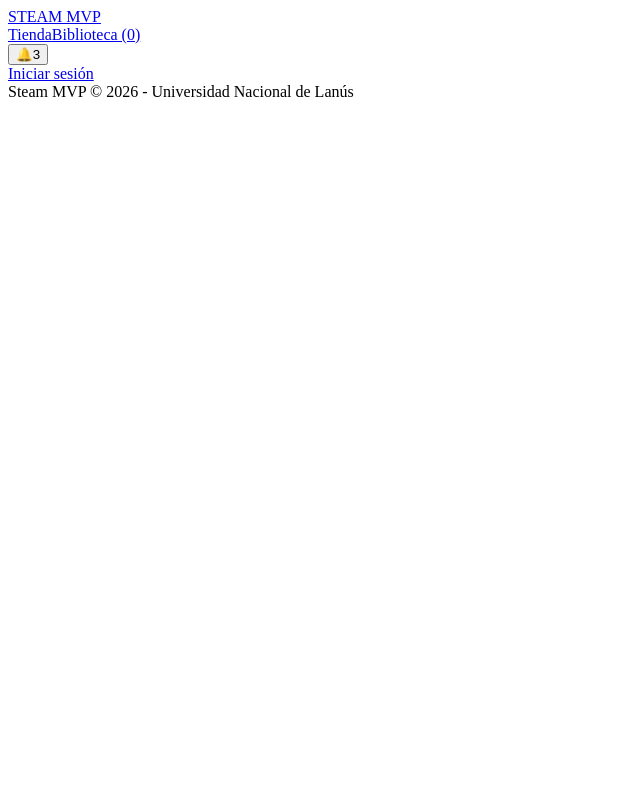
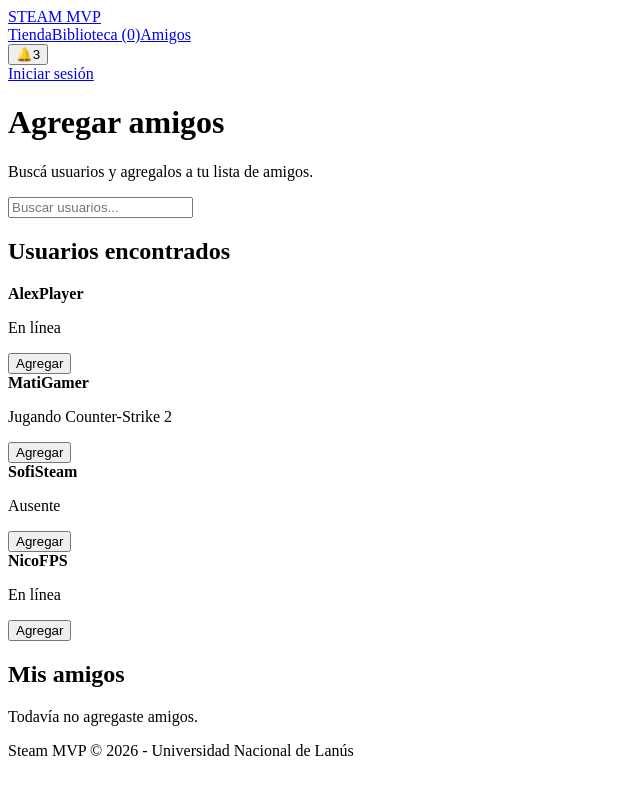
Before and after one commit to RamiroBogado/DemoSteam-UNLA-PS20261C-E05, a React (Vite) app: page /amigos in a window 1280 px wide. Shown: the top 794 px of the page, without its empty margins (0-640 px from the left). Built offline with nearby package versions, Linux system fonts and the light colour scheme; the HTML template or start-up script is replaced by a standard one.

Commit message:
feat: implementacion de amigos

```diff
--- a/src/App.jsx
+++ b/src/App.jsx
@@ -10,6 +10,7 @@ import Biblioteca from "./pages/Biblioteca"
 import Login from "./pages/Login"
 import Register from "./pages/Register"
 import RecuperarPassword from "./pages/RecuperarContrasena"
+import Amigos from "./pages/Amigos"
 
 function App() {
   const [biblioteca, setBiblioteca] = useState([])
@@ -85,6 +86,8 @@ function App() {
 
         <Route path="/recuperar-password" element={<RecuperarPassword />} />
 
+        <Route path="/amigos" element={<Amigos />} />
+
         <Route path="/juego/:id" element={<DetalleJuego />} />
 
         <Route
--- a/src/components/Navbar.jsx
+++ b/src/components/Navbar.jsx
@@ -22,6 +22,8 @@ function Navbar({
         <Link to="/biblioteca">
           Biblioteca ({biblioteca.length})
         </Link>
+
+        <Link to="/amigos">Amigos</Link>
 
         <div className="notificaciones-container">
           <button
--- /dev/null
+++ b/src/pages/Amigos.jsx
@@ -0,0 +1,80 @@
+import { useState } from "react"
+
+const usuariosMock = [
+  { id: 1, nombre: "AlexPlayer", estado: "En línea" },
+  { id: 2, nombre: "MatiGamer", estado: "Jugando Counter-Strike 2" },
+  { id: 3, nombre: "SofiSteam", estado: "Ausente" },
+  { id: 4, nombre: "NicoFPS", estado: "En línea" }
+]
+
+function Amigos() {
+  const [busqueda, setBusqueda] = useState("")
+  const [amigos, setAmigos] = useState([])
+
+  const usuariosFiltrados = usuariosMock.filter((usuario) =>
+    usuario.nombre.toLowerCase().includes(busqueda.toLowerCase())
+  )
+
+  const agregarAmigo = (usuario) => {
+    const yaExiste = amigos.some((amigo) => amigo.id === usuario.id)
+
+    if (!yaExiste) {
+      setAmigos([...amigos, usuario])
+    }
+  }
+
+  return (
+    <main className="container">
+      <h1>Agregar amigos</h1>
+      <p>Buscá usuarios y agregalos a tu lista de amigos.</p>
+
+      <input
+        className="buscador"
+        placeholder="Buscar usuarios..."
+        value={busqueda}
+        onChange={(e) => setBusqueda(e.target.value)}
+      />
+
+      <section className="amigos-layout">
+        <div className="amigos-card">
+          <h2>Usuarios encontrados</h2>
+
+          {usuariosFiltrados.map((usuario) => (
+            <div className="usuario-item" key={usuario.id}>
+              <div>
+                <strong>{usuario.nombre}</strong>
+                <p>{usuario.estado}</p>
+              </div>
+
+              <button
+                className="btn btn-buy"
+                onClick={() => agregarAmigo(usuario)}
+              >
+                Agregar
+              </button>
+            </div>
+          ))}
+        </div>
+
+        <div className="amigos-card">
+          <h2>Mis amigos</h2>
+
+          {amigos.length === 0 ? (
+            <p className="texto-suave">Todavía no agregaste amigos.</p>
+          ) : (
+            amigos.map((amigo) => (
+              <div className="usuario-item" key={amigo.id}>
+                <div>
+                  <strong>{amigo.nombre}</strong>
+                  <p>{amigo.estado}</p>
+                </div>
+              </div>
+            ))
+          )}
+        </div>
+      </section>
+    </main>
+  )
+}
+
+export default Amigos
--- a/src/styles/global.css
+++ b/src/styles/global.css
@@ -436,3 +436,42 @@ body {
 .notificacion-item:last-child {
   border-bottom: none;
 }
+
+.amigos-layout {
+  display: grid;
+  grid-template-columns: 1fr 1fr;
+  gap: 24px;
+  margin-top: 24px;
+}
+
+.amigos-card {
+  background-color: #16202d;
+  padding: 25px;
+  border-radius: 12px;
+  box-shadow: 0 5px 18px rgba(0, 0, 0, 0.4);
+}
+
+.usuario-item {
+  display: flex;
+  align-items: center;
+  justify-content: space-between;
+  gap: 16px;
+  padding: 14px 0;
+  border-bottom: 1px solid #2a475e;
+}
+
+.usuario-item:last-child {
+  border-bottom: none;
+}
+
+.usuario-item p,
+.texto-suave {
+  color: #c7d5e0;
+  margin: 6px 0 0;
+}
+
+@media (max-width: 800px) {
+  .amigos-layout {
+    grid-template-columns: 1fr;
+  }
+}
```
